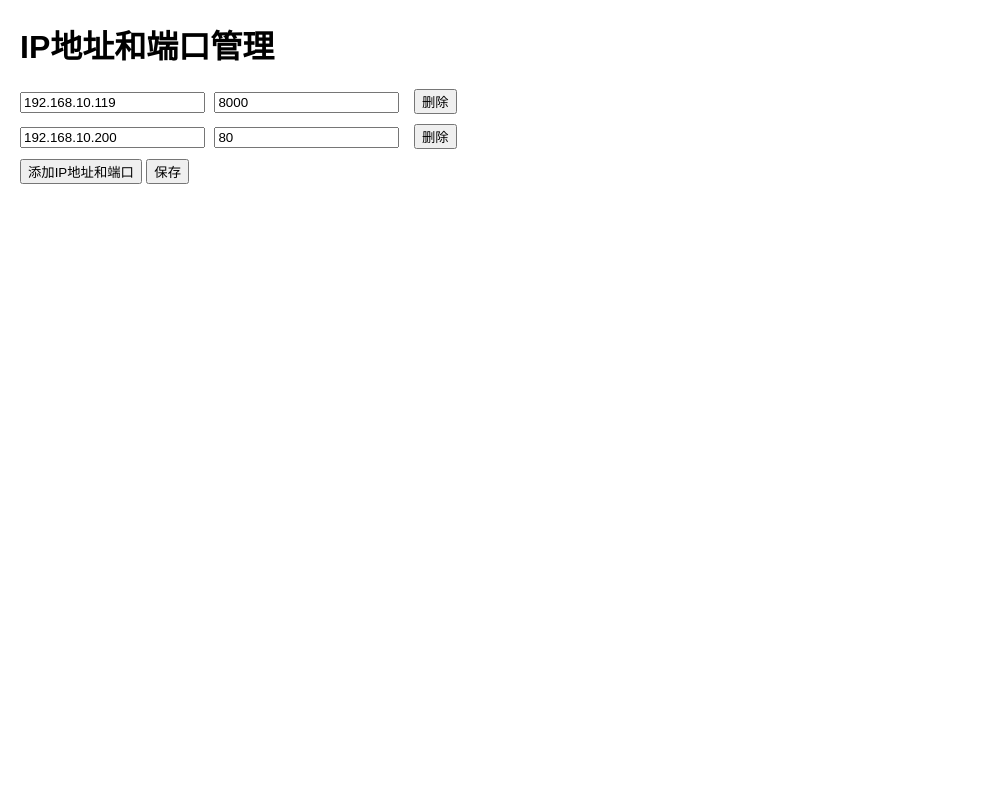
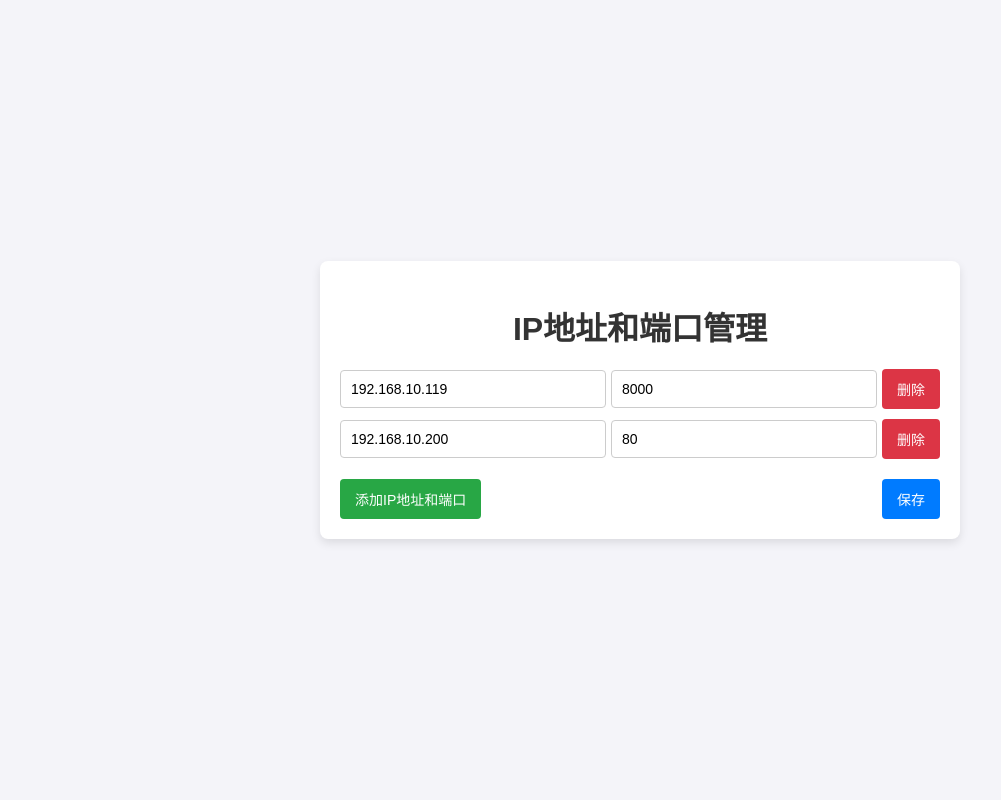
Before and after one commit to zjxyyds3r7/find_boss, a Flask app: page /findboss in a window 1280 px wide. Shown: the whole page, without its empty margins (0-1001 px from the left). Run offline with Flask 3, Linux system fonts and the light colour scheme; parts of the project's set-up code (start-up, migrations or seed data) failed here and were passed over.

Commit message:
美化页面
美化页面，修改页面跳转bug

```diff
--- a/Web_RDK_Performance_Node-main/templates/find_boss.html
+++ b/Web_RDK_Performance_Node-main/templates/find_boss.html
@@ -7,25 +7,101 @@
     <title>IP地址和端口管理</title>
     <style>
         body {
-            font-family: Arial, sans-serif;
-            margin: 20px;
+            font-family: 'Arial', sans-serif;
+            margin: 0;
+            padding: 0;
+            background-color: #f4f4f9;
+            display: flex;
+            justify-content: center;
+            align-items: center;
+            height: 100vh;
+        }
+
+        .container {
+            background-color: #fff;
+            border-radius: 8px;
+            box-shadow: 0 4px 10px rgba(0, 0, 0, 0.1);
+            padding: 20px;
+            width: 100%;
+            max-width: 600px;
+        }
+
+        h1 {
+            text-align: center;
+            color: #333;
+            margin-bottom: 20px;
         }
 
         .ip-port-group {
+            display: flex;
+            align-items: center;
             margin-bottom: 10px;
         }
 
         .ip-port-group input {
+            flex: 1;
+            padding: 10px;
+            border: 1px solid #ccc;
+            border-radius: 4px;
             margin-right: 5px;
+            font-size: 14px;
+        }
+
+        .ip-port-group input:focus {
+            border-color: #007bff;
+            outline: none;
         }
 
         .ip-port-group button {
-            margin-left: 5px;
+            padding: 10px 15px;
+            border: none;
+            border-radius: 4px;
+            background-color: #dc3545;
+            color: #fff;
+            font-size: 14px;
+            cursor: pointer;
+        }
+
+        .ip-port-group button:hover {
+            background-color: #a71d2a;
+        }
+
+        .button-container {
+            display: flex;
+            justify-content: space-between;
+            margin-top: 20px;
+        }
+
+        .button-container button {
+            padding: 10px 15px;
+            border: none;
+            border-radius: 4px;
+            font-size: 14px;
+            cursor: pointer;
+        }
+
+        .button-container button:first-child {
+            background-color: #28a745;
+            color: #fff;
+        }
+
+        .button-container button:first-child:hover {
+            background-color: #1e6e35;
+        }
+
+        .button-container button:last-child {
+            background-color: #007bff;
+            color: #fff;
+        }
+
+        .button-container button:last-child:hover {
+            background-color: #0056b3;
         }
     </style>
 </head>
 
 <body>
+    <div class="container">
         <h1>IP地址和端口管理</h1>
         <div id="ip-port-container">
             <!-- <div class="ip-port-group">
@@ -34,8 +110,11 @@
                 <button onclick="removeGroup(this)">删除</button>
             </div> -->
         </div>
+        <div class="button-container">
             <button onclick="addGroup()">添加IP地址和端口</button>
             <button onclick="saveData()">保存</button>
+        </div>
+    </div>
 
     <script>
         function addGroup() {
--- a/Web_RDK_Performance_Node-main/templates/rdkx5.html
+++ b/Web_RDK_Performance_Node-main/templates/rdkx5.html
@@ -159,7 +159,7 @@
             点我前往管理后台
         </a>
 
-        <a href="/video_page"></a>
+        <a href="/video_page">
             点我前往视频流
         </a>
 
```
Also changed, not shown: Web_RDK_Performance_Node-main/templates/video_page.html (+53 -3 lines). Lines whose indentation alone changed are shown as unchanged.
